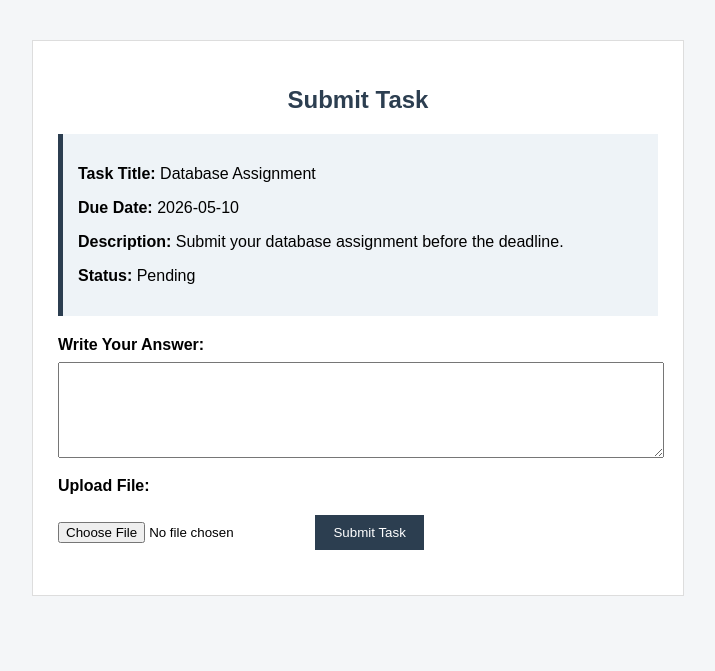
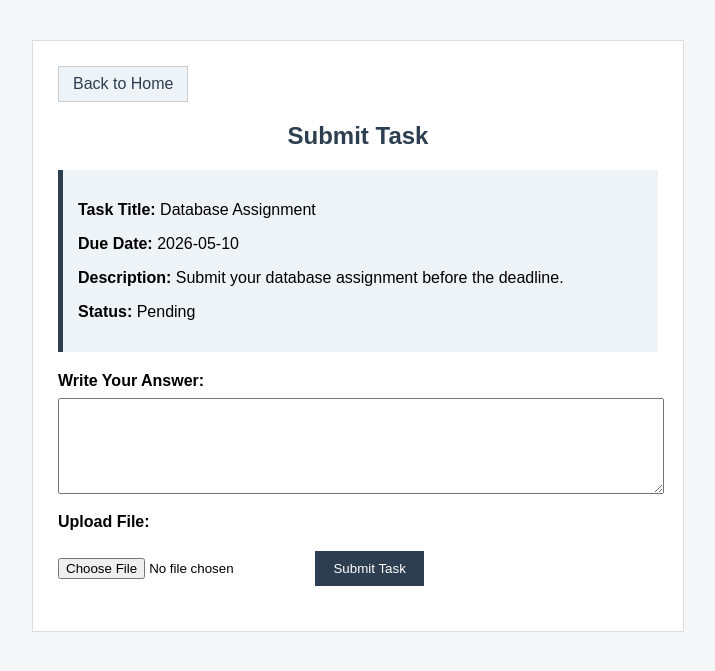
Before and after one commit to arwa2003h-arch/Project--cs382, a PHP site: page /submit_task.php in a window 1280 px wide. Shown: the top 671 px of the page, without its empty margins (282-997 px from the left). Run offline with PHP 8.4, Linux system fonts and the light colour scheme.

Commit message:
Update submit task page

```diff
--- a/submit_task.css
+++ b/submit_task.css
@@ -9,6 +9,23 @@ body {
     background-color: white;
     padding: 25px;
     border: 1px solid #ddd;
+}
+
+.top-bar {
+    margin-bottom: 10px;
+}
+
+.back-btn {
+    display: inline-block;
+    padding: 8px 14px;
+    background-color: #eef3f7;
+    color: #2c3e50;
+    text-decoration: none;
+    border: 1px solid #ccc;
+}
+
+.back-btn:hover {
+    background-color: #dce6ee;
 }
 
 h2 {
--- a/submit_task.php
+++ b/submit_task.php
@@ -17,6 +17,11 @@ $status = "Pending";
 <body>
 
     <div class="container">
+
+        <div class="top-bar">
+            <a href="index.html" class="back-btn">Back to Home</a>
+        </div>
+
         <h2>Submit Task</h2>
 
         <div class="task-box">
@@ -39,6 +44,7 @@ $status = "Pending";
         </form>
 
         <div id="message"></div>
+
     </div>
 
 </body>
```
